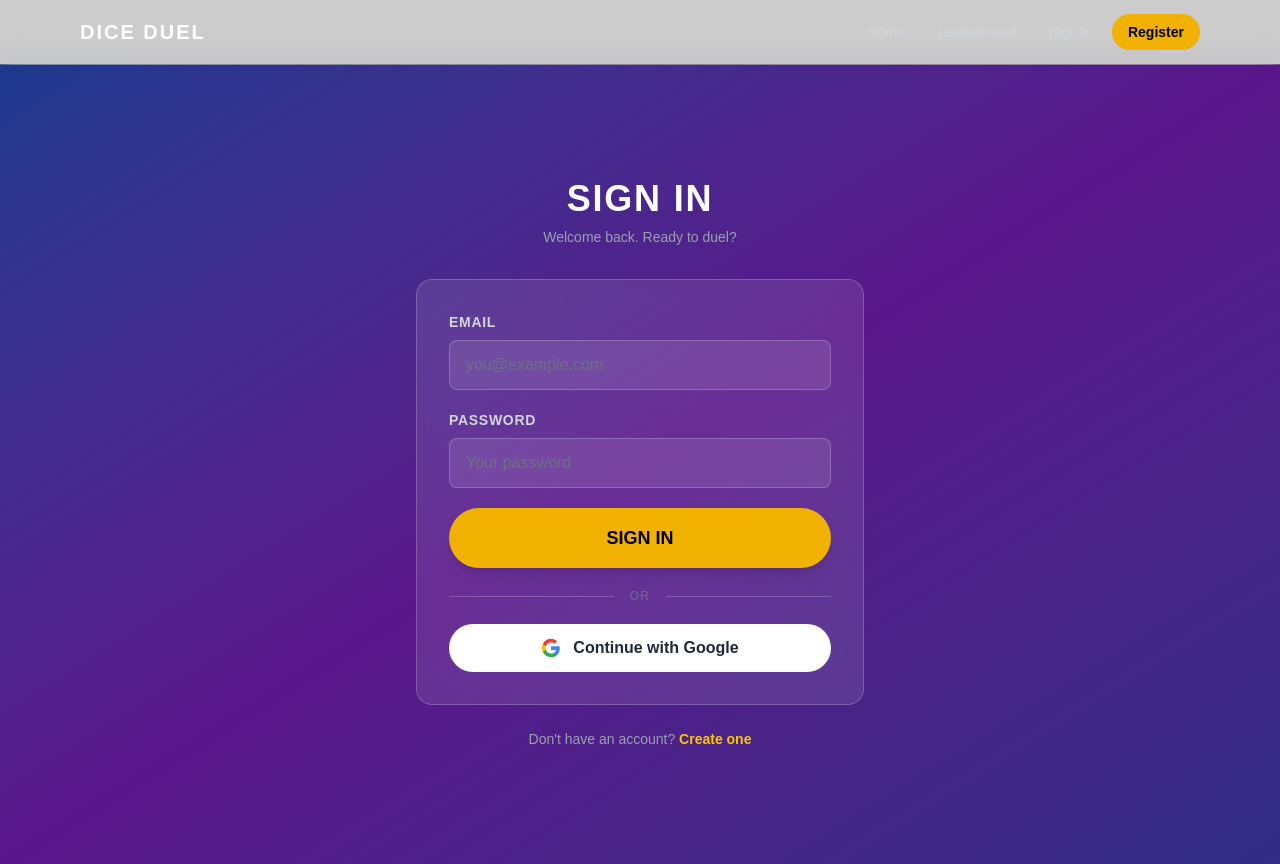
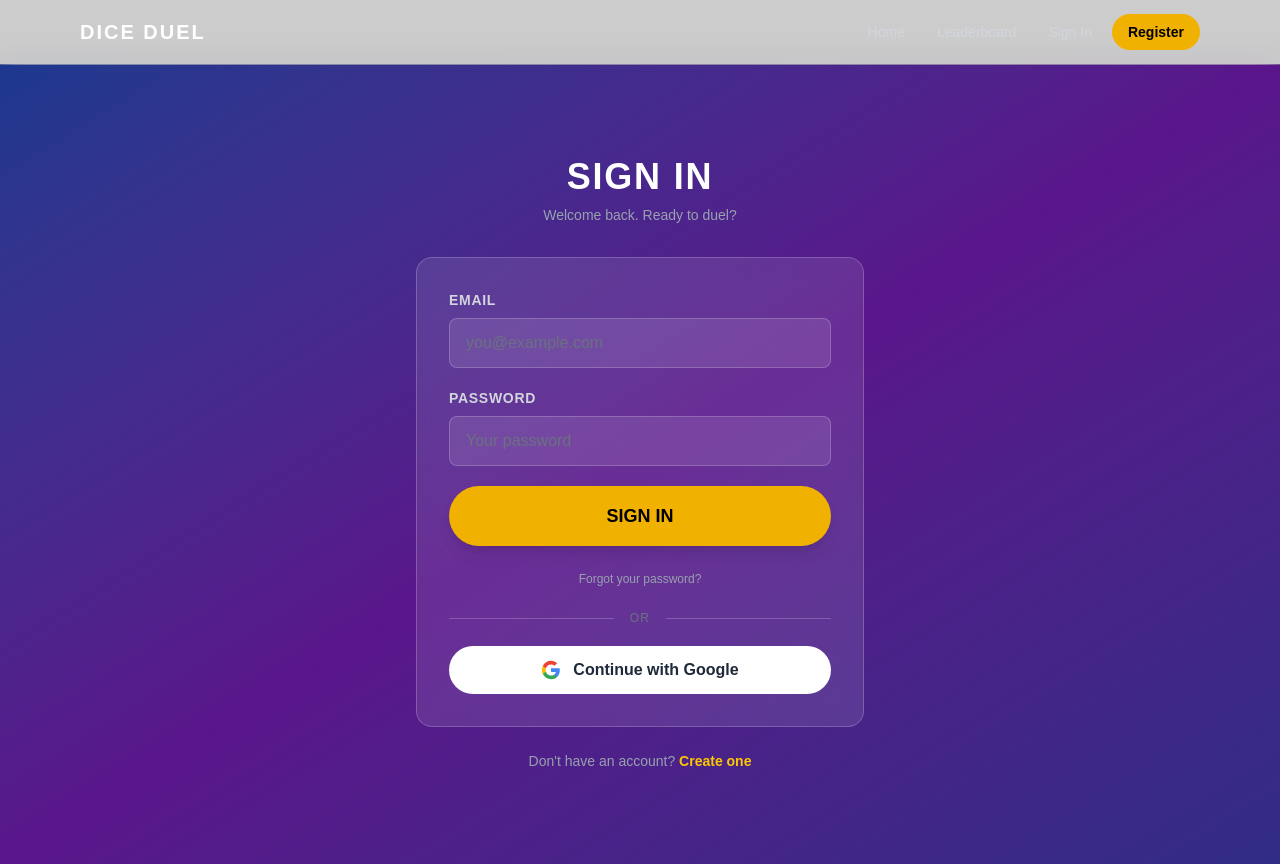
Before and after one commit to Mackintac/Dice-Roll-Duel-v2, a Next.js app in the folder dice-roll-duel-v2/: page /auth/signin in a window 1280 px wide. Built offline with nearby package versions, Linux system fonts and the light colour scheme; no server answers.

Commit message:
add forgot your password button

```diff
--- a/dice-roll-duel-v2/app/auth/signin/page.tsx
+++ b/dice-roll-duel-v2/app/auth/signin/page.tsx
@@ -107,6 +107,15 @@ function SignInForm() {
             {loading ? 'Signing in...' : 'SIGN IN'}
           </button>
 
+          <div className='text-center'>
+            <Link
+              href='/auth/forgot-password'
+              className='text-gray-400 hover:text-white text-xs transition-colors'
+            >
+              Forgot your password?
+            </Link>
+          </div>
+
           <div className='relative flex items-center gap-4'>
             <div className='flex-1 h-px bg-white/20' />
             <span className='text-gray-500 text-xs tracking-widest'>OR</span>
```
